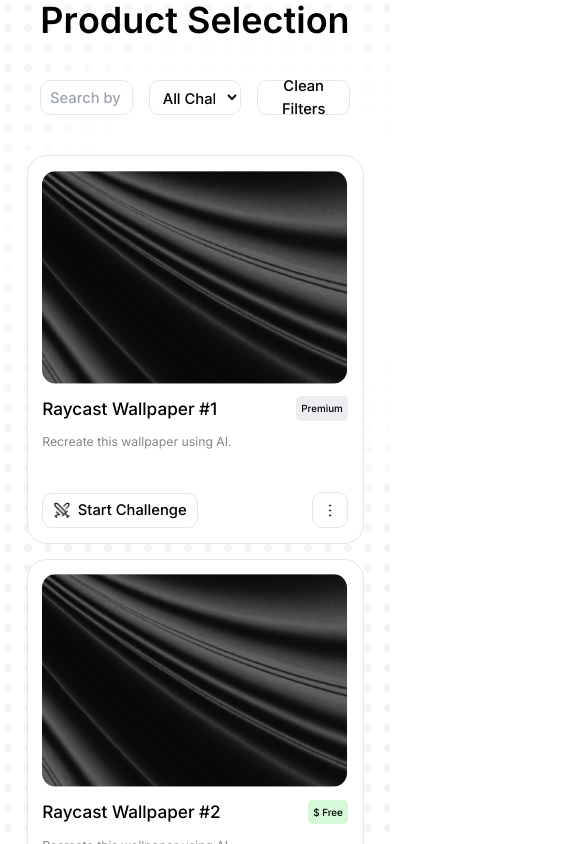
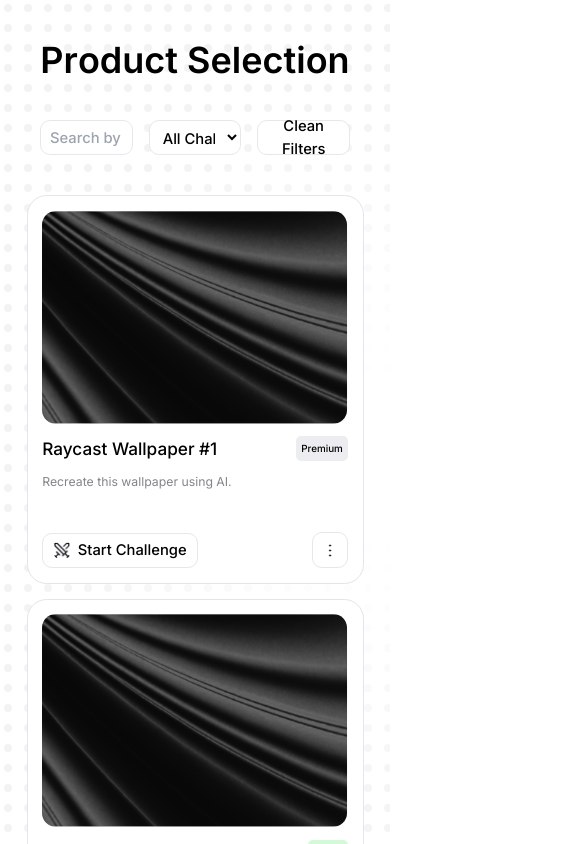
Before and after one commit to 69killian/product-cards-spikes-challenge-react, a React (Create React App) app: page / in a window 390 px wide. Shown: the top 844 px of the page, 585 px wide, since content can reach past the window. Built offline with nearby package versions, Linux system fonts and the light colour scheme.

Commit message:
Responsive tooltip

```diff
--- a/src/App.jsx
+++ b/src/App.jsx
@@ -90,20 +90,23 @@
   cx={8}
   cy={8}
   cr={4}
-        className="absolute top-0 left-0 w-full h-screen z-0"
+  className="absolute top-0 left-0 w-full h-full z-0"
 />
+
    <div
     className="absolute text-center bg-white w-[500px] h-[500px] rounded-full"
     style={{
         zIndex: 0,
-        filter: "blur(50px)",
+        filter: "blur(100px)",
+        top: "25%",
+        left: "35%",
     }}
 ></div>
 
-    <div className="App flex justify-center items-center">
+    <div className="App flex justify-center items-center ">
 
 
-      <div className="relative overflow-hidden">
+      <div className="relative overflow-hidden pb-[1050px]">
         <Header />
         <Filters
           setSearchQuery={setSearchQuery}
@@ -114,7 +117,7 @@
             <p>Sorry :/ <br /> We don't have this challenge</p>
           </div>
         ) : (
-          <div className=" grid grid-cols-1 sm:grid-cols-2 md:grid-cols-2 lg:grid-cols-3 xl:grid-cols-3 gap-[14.74px] mt-10 px-4">
+          <div className=" grid grid-cols-1 sm:grid-cols-2 md:grid-cols-3 lg:grid-cols-3 xl:grid-cols-3 gap-[14.74px] mt-10 px-4">
             {filteredCards.map((card, index) => (
               <Cards
                 key={index}
--- a/src/components/Cards.jsx
+++ b/src/components/Cards.jsx
@@ -45,13 +45,12 @@
   return (
     <>
       <div className="relative flex justify-center items-center">
+
         <div
           className={`bg-white w-[337px] h-[389px] p-[14.74px] rounded-[19.65px] border border-solid border-[#E4E4EB] flex flex-col justify-between
           ${isVisible ? 'opacity-100 translate-y-0' : 'opacity-0 translate-y-5'}
           transition-all duration-200 ease-in-out
-          ${isHovered ? 'shadow-[2px_2px_0px_rgba(0,0,0,0.2)]' : ''}`}
-          onMouseEnter={() => setIsHovered(true)}
-          onMouseLeave={() => setIsHovered(false)}
+         `}
         >
           <img
             src={cardImage}
@@ -89,12 +88,12 @@
 
         {isTooltipVisible && (
           <motion.div
-            className="absolute top-[0px] left-[0px] z-50 tooltip-container"
-            initial={{ opacity: 0, x: -10 }}
-            animate={{ opacity: 1, x: 0 }}
-            exit={{ opacity: 0, x: 10 }}
-            transition={{ duration: 0.3 }}
-          >
+          className="absolute top-[0px] left-[0px] z-50 tooltip-container"
+          initial={{ opacity: 0, y: -10 }}  // Commence 10px plus bas
+          animate={{ opacity: 1, y: 0 }}   // Monte à sa position d'origine
+          exit={{ opacity: 0, y: 10 }}     // Lorsqu'il disparaît, il descend de 10px
+          transition={{ duration: 0.3 }}
+        >
             <Tooltip closeTooltip={() => setIsTooltipVisible(false)} updateTitle={updateTitle} />
           </motion.div>
         )}
--- a/src/components/Tooltip.jsx
+++ b/src/components/Tooltip.jsx
@@ -13,7 +13,7 @@
   return (
     <>
       <section
-        className="absolute top-[376px] left-[278px] ml-2 z-10 border w-[134.39px] h-[90px] bg-white rounded-[9.83px] flex flex-col justify-between py-1 px-1"
+        className="absolute top-[376px] left-[220px] ml-2 z-[10] border w-[134.39px] h-[90px] bg-white rounded-[9.83px] flex flex-col justify-between py-1 px-1"
       >
         <div
           className="font-inter text-[9.83px] flex flex-row items-center gap-2 w-full h-[23.34px] hover:bg-gray-100 cursor-pointer rounded-[4.94px] p-[4.94px] transition-colors duration-200"
--- a/src/index.js
+++ b/src/index.js
@@ -3,13 +3,14 @@
 import './index.css';
 import App from './App';
 import reportWebVitals from './reportWebVitals';
+import { DotPattern } from './components/dot-pattern';
 
 
 
 const root = ReactDOM.createRoot(document.getElementById('root'));
 root.render(
   <React.StrictMode>
-    <div className="h-screen bg-custom-bg bg-contain bg-center right-0 left-0 bottom-0">
+    <div className="h-screen bg-custom-bg bg-contain bg-center mt-10 ">
     <App />
     </div>
   </React.StrictMode>
```
Lines whose indentation alone changed are shown as unchanged.
